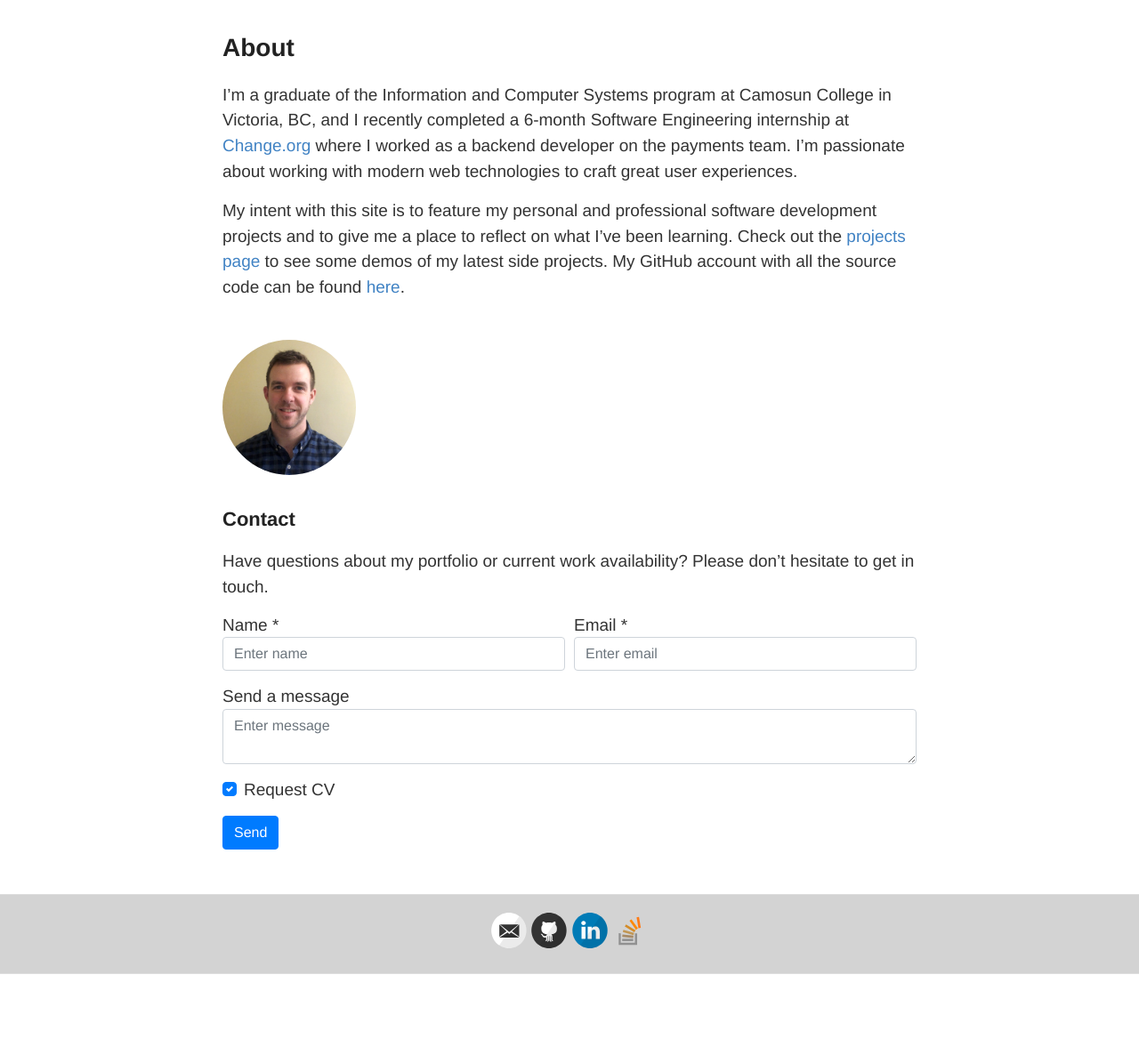
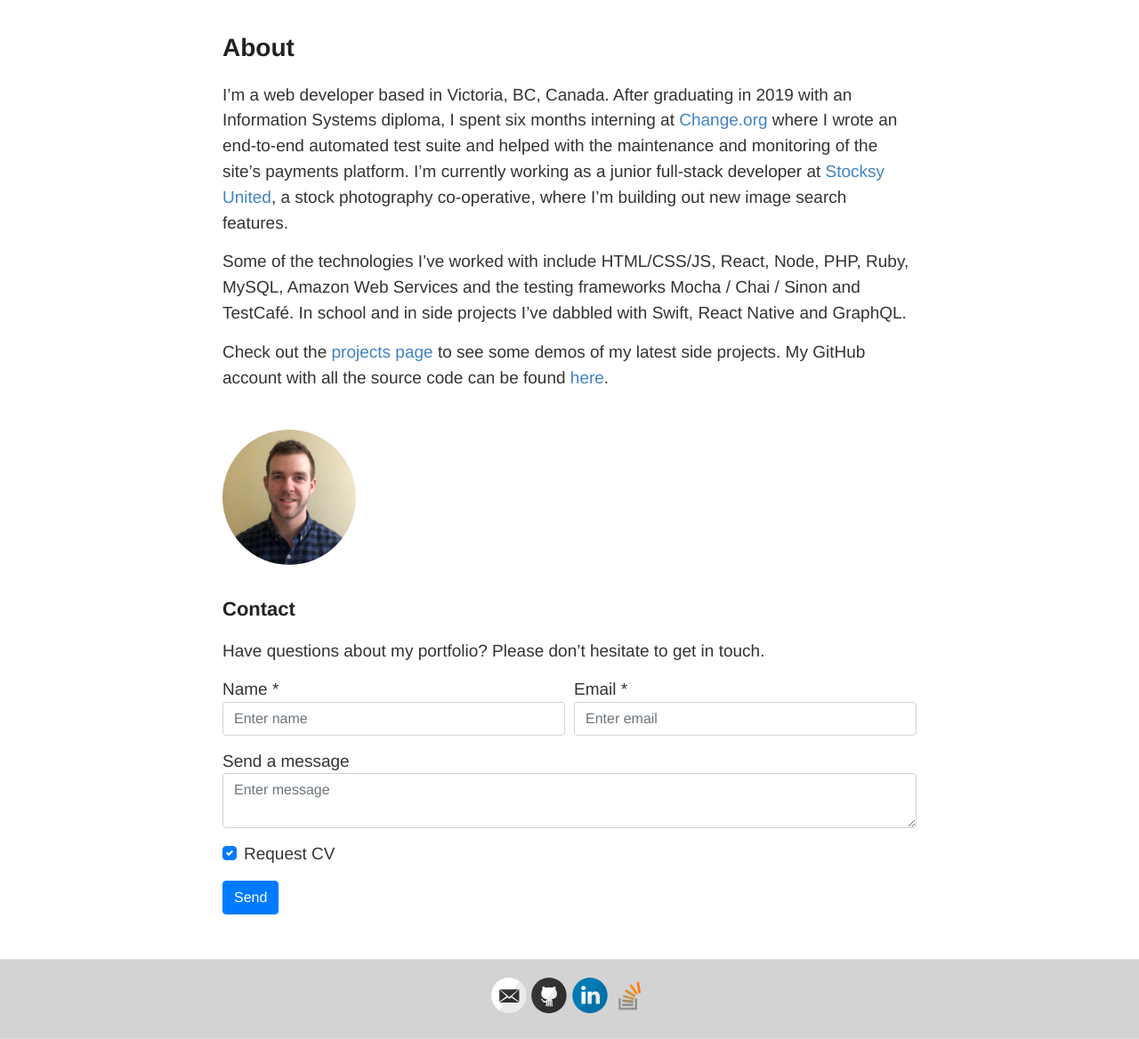
Before and after one commit to a-bishop/old_blog, a Jekyll site: the page built from about.md, in a window 1280 px wide. Shown: the part 161-1329 px from the top of the page at 89% size. Built offline with Jekyll 4.4.1, drawn with Linux system fonts in a browser that asks for light colours; nearby versions of some CDN libraries; before the commit the page ends 1256 px from its top, so only the background shows below that.

Commit message:
Update about page

```diff
--- a/_layouts/page.html
+++ b/_layouts/page.html
@@ -4,7 +4,7 @@ layout: default
 
 <article class="page">
 
-  {% if page.title != "Projects" %}<h1>{{ page.title }}</h1>{% endif %}
+  <h1>{{ page.title }}</h1>
   <div class="entry">
     {{ content }}
   </div>
--- a/about.md
+++ b/about.md
@@ -4,16 +4,19 @@ title: About
 permalink: /about/
 ---
 
-I'm a graduate of the Information and Computer Systems program at Camosun College in Victoria, BC, and I recently completed a 6-month Software Engineering internship at [Change.org](https://change.org) where I worked as a backend developer on the payments team. I'm passionate about working with modern web technologies to craft great user experiences.
 
-My intent with this site is to feature my personal and professional software development projects and to give me a place to reflect on what I've been learning. Check out the [projects page]( {{ "./projects" | relative_url }} ) to see some demos of my latest side projects. My GitHub account with all the source code can be found [here](https://github.com/a-bishop).
+I'm a web developer based in Victoria, BC, Canada. After graduating in 2019 with an Information Systems diploma, I spent six months interning at [Change.org](https://www.change.org/) where I wrote an end-to-end automated test suite and helped with the maintenance and monitoring of the site's payments platform. I'm currently working as a junior full-stack developer at [Stocksy United](https://www.stocksy.com/), a stock photography co-operative, where I'm building out new image search features.
+
+Some of the technologies I've worked with include HTML/CSS/JS, React, Node, PHP, Ruby, MySQL, Amazon Web Services and the testing frameworks Mocha / Chai / Sinon and TestCafé. In school and in side projects I've dabbled with Swift, React Native and GraphQL.
+
+Check out the [projects page]( {{ "./projects" | relative_url }} ) to see some demos of my latest side projects. My GitHub account with all the source code can be found [here](https://github.com/a-bishop).
 
 <br>
  <img src="../images/me-jan2019-sm.png" alt="ProfilePic" width="150px" style="border-radius: 50%;">
 
 ## Contact
 
-Have questions about my portfolio or current work availability? Please don't hesitate to get in touch.
+Have questions about my portfolio? Please don't hesitate to get in touch.
 
 <form action="https://getform.io/f/ab7dccdb-e06b-49f5-8433-2d2bc2eaa19c" method="POST" id="usrform">
     <div class="form-row">
```
Also changed, not shown: projects.md (+4 -6 lines), images/amazon-web-services.svg (added), images/firebase.svg (added), images/java.svg (added), images/mocha.svg (added), images/mysql.svg (added), images/nodejs.svg (added), images/php.svg (added), images/react.svg (added), images/swift.svg (added), images/webpack-icon.svg (added).
